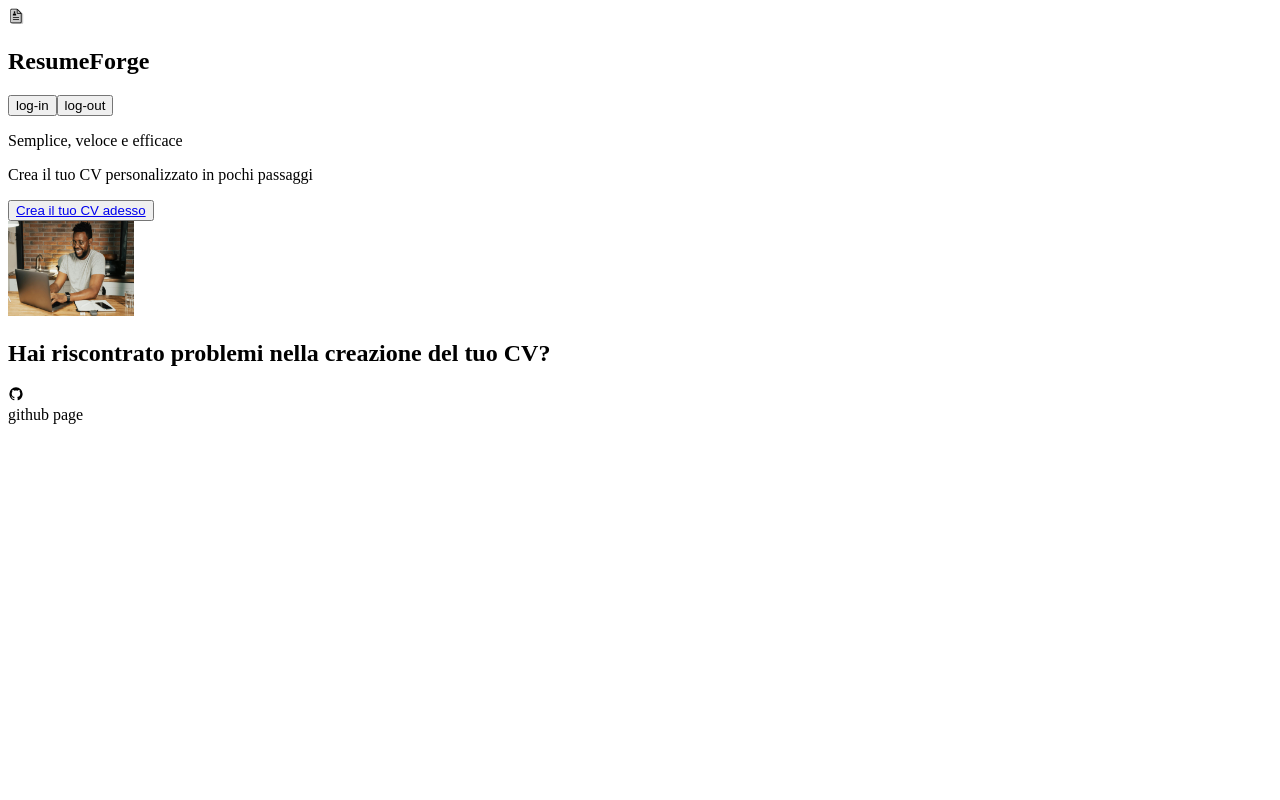
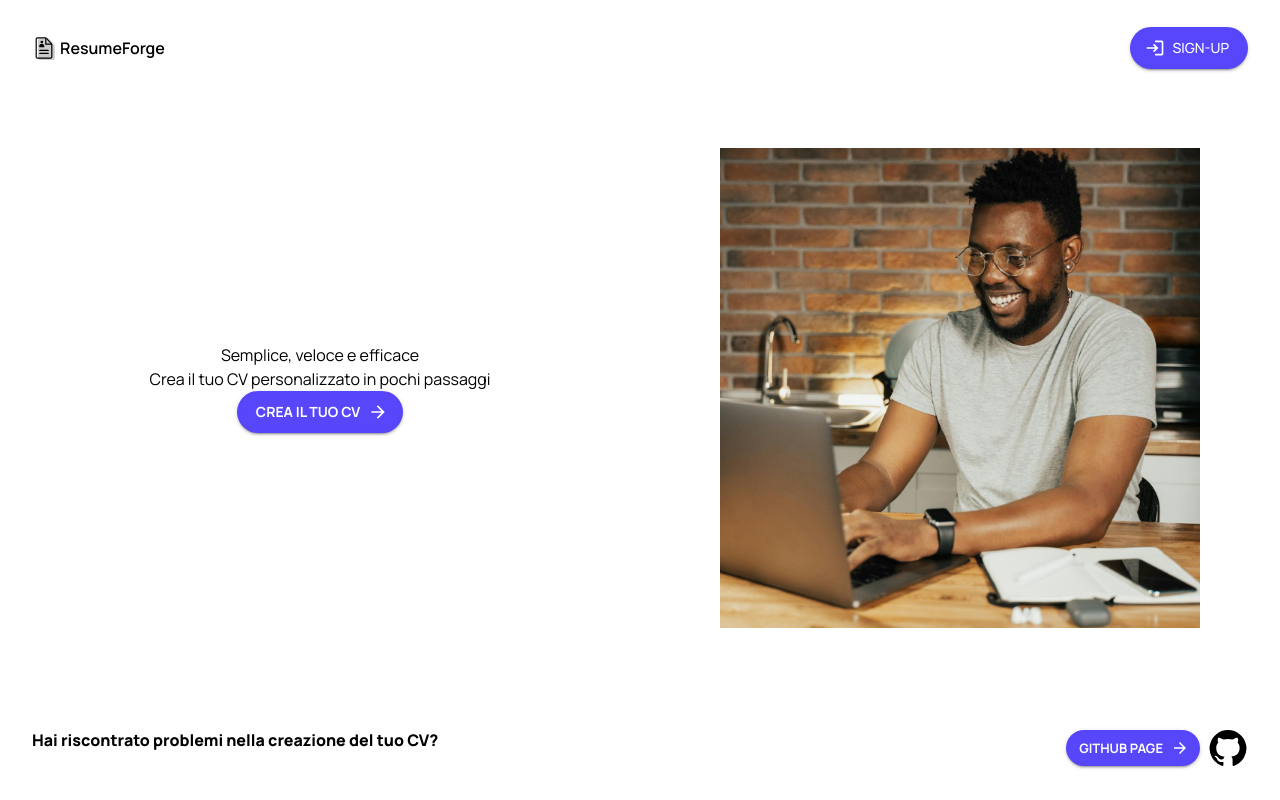
Before and after one commit to RiccardoElisabetti/ResumeForge, a React (Vite) app: page / in a window 1280 px wide. Built offline with nearby package versions, Linux system fonts and the light colour scheme.

Commit message:
Adjusted homepage UI

```diff
--- a/package.json
+++ b/package.json
@@ -14,6 +14,8 @@
     "@emotion/styled": "^11.11.5",
     "@mui/icons-material": "^5.15.15",
     "@mui/material": "^5.15.15",
+    "@mui/x-date-pickers": "^7.2.0",
+    "dayjs": "^1.11.5",
     "react": "^18.2.0",
     "react-dom": "^18.2.0",
     "react-hook-form": "^7.51.3",
--- a/src/assets/ResumeForgeLogo.tsx
+++ b/src/assets/ResumeForgeLogo.tsx
@@ -1,7 +1,8 @@
 import type { SVGProps } from "react";
-
+import SvgIcon from "@mui/material/SvgIcon";
 export default function ResumeForgeLogo(props: SVGProps<SVGSVGElement>) {
 	return (
+		<SvgIcon>
 			<svg
 				xmlns="http://www.w3.org/2000/svg"
 				width="1em"
@@ -43,5 +44,6 @@ export default function ResumeForgeLogo(props: SVGProps<SVGSVGElement>) {
 					></path>
 				</g>
 			</svg>
+		</SvgIcon>
 	);
 }
--- a/src/components/FormWrapper.tsx
+++ b/src/components/FormWrapper.tsx
@@ -16,7 +16,7 @@ export function FormWrapper({
 		<Container
 			maxWidth={maxWidth}
 			sx={{
-				padding: "2rem",
+				padding: "3rem",
 				borderRadius: "4rem",
 				boxShadow: "-10px 11px 0px 4px #9593FA",
 				...sx,
--- a/src/components/Homepage.tsx
+++ b/src/components/Homepage.tsx
@@ -1,49 +1,137 @@
-import GithubLogo from "./../assets/GithubLogo";
 import ResumeForgeLogo from "./../assets/ResumeForgeLogo";
 import GenericGuyImage from "./../assets/GenericGuy.jpg";
-import { Link } from "react-router-dom";
+import { Link as Anchor } from "react-router-dom";
+import {
+	AppBar,
+	Box,
+	Button,
+	Container,
+	Stack,
+	Toolbar,
+	Typography,
+} from "@mui/material";
+import LoginIcon from "@mui/icons-material/Login";
+import ArrowForwardIcon from "@mui/icons-material/ArrowForward";
+import Link from "@mui/material/Link";
+import GitHubIcon from "@mui/icons-material/GitHub";
+import Grid from "@mui/material/Unstable_Grid2";
 
 export function Homepage() {
 	return (
-		<>
-			<header>
-				<div className="logo-wrapper">
-					<ResumeForgeLogo></ResumeForgeLogo>
-					<h2>ResumeForge</h2>
-				</div>
-				<div className="account">
-					<button className="log-in">log-in</button>
-					<button className="log-out">log-out</button>
-				</div>
-			</header>
-			<main>
-				<div className="main-hero">
-					<div className="hero-paragraphs">
-						<p>Semplice, veloce e efficace</p>
-						<p>Crea il tuo CV personalizzato in pochi passaggi</p>
-					</div>
-					<div className="hero-buttons">
-						<button>
-							<Link to="/form">Crea il tuo CV adesso</Link>
-						</button>
-					</div>
-				</div>
-				<div className="main-image">
-					<img
-						src={GenericGuyImage}
-						alt="Generic Guy"
-						className="image"
-						style={{ aspectRatio: "4/3", width: "10%" }}
-					/>
-				</div>
-			</main>
-			<footer>
-				<h2>Hai riscontrato problemi nella creazione del tuo CV?</h2>
-				<div className="github">
-					<GithubLogo></GithubLogo>
-					<div>github page</div>
-				</div>
-			</footer>
-		</>
+		<Stack height={"100svh"}>
+			<AppBar
+				elevation={0}
+				position="static"
+				sx={{ paddingTop: "1rem", bgcolor: "white", paddingX: "2rem" }}
+			>
+				<Toolbar
+					disableGutters
+					sx={{ justifyContent: "space-between", width: "100%" }}
+				>
+					<Stack
+						component={Anchor}
+						to="/"
+						sx={{ textDecoration: "none", color: "black" }}
+						direction={"row"}
+						spacing={0.5}
+						alignItems={"center"}
+					>
+						<ResumeForgeLogo></ResumeForgeLogo>
+						<Typography fontWeight={600}>ResumeForge</Typography>
+					</Stack>
+					<Button
+						sx={{
+							bgcolor: "#5846FB",
+							border: "3px solid rgba(88, 70, 251, 0.87)",
+							borderRadius: "2rem",
+							width: "fit-content",
+						}}
+						variant="contained"
+						startIcon={<LoginIcon />}
+					>
+						Sign-up
+					</Button>
+				</Toolbar>
+			</AppBar>
+			<Box component="main" flexGrow={1} height={"100%"}>
+				<Grid container spacing={4} sx={{ m: 0, p: 0 }} height={"100%"}>
+					<Grid
+						xs={6}
+						display={"flex"}
+						alignItems={"center"}
+						justifyContent={"center"}
+						flexDirection={"column"}
+					>
+						<Typography fontSize={"inherit"}>
+							Semplice, veloce e efficace
+						</Typography>
+						<Typography fontSize={"inherit"}>
+							Crea il tuo CV personalizzato in pochi passaggi
+						</Typography>
+						<Button
+							to="/form"
+							sx={{
+								bgcolor: "#5846FB",
+								border: "3px solid rgba(88, 70, 251, 0.87)",
+								borderRadius: "2rem",
+								width: "fit-content",
+								fontWeight: "700",
+							}}
+							component={Anchor}
+							variant="contained"
+							endIcon={<ArrowForwardIcon />}
+						>
+							Crea il tuo CV
+						</Button>
+					</Grid>
+					<Grid
+						xs={6}
+						display={"flex"}
+						alignItems={"center"}
+						justifyContent={"center"}
+						flexDirection={"column"}
+					>
+						<Box
+							component="img"
+							src={GenericGuyImage}
+							alt="Generic Guy"
+							sx={{ maxWidth: "30rem", aspectRatio: 1 , objectFit: "cover"}}
+						/>
+					</Grid>
+				</Grid>
+			</Box>
+			<Stack direction={"row"} justifyContent={"space-between"} padding={4}>
+				<Typography fontWeight={900}>
+					Hai riscontrato problemi nella creazione del tuo CV?
+				</Typography>
+				<Link
+					sx={{ textDecoration: "none" }}
+					href="https://github.com/RiccardoElisabetti/ResumeForge"
+				>
+					<Stack
+						fontSize={"2.5rem"}
+						spacing={1}
+						direction={"row"}
+						alignItems={"center"}
+					>
+						<Button
+							sx={{
+								bgcolor: "#5846FB",
+								border: "3px solid rgba(88, 70, 251, 0.87)",
+								borderRadius: "2rem",
+								width: "fit-content",
+								fontWeight: "700",
+							}}
+							variant="contained"
+							endIcon={<ArrowForwardIcon />}
+							size="small"
+						>
+							Github page
+						</Button>
+						<GitHubIcon sx={{ color: "black" }} fontSize="inherit"></GitHubIcon>
+					</Stack>
+				</Link>
+			</Stack>
+		</Stack>
 	);
 }
--- a/src/components/SkillSection.tsx
+++ b/src/components/SkillSection.tsx
@@ -1,12 +1,66 @@
-export function Skill(){
-    return (
-        <fieldset>
-            <legend>Competenza</legend>
-            <label htmlFor="compentenza">Competenza:</label>
-        	<input type="text" id="compentenza" name="competenza" required />
-            <label htmlFor="livello">Livello:</label>
-        	<input type="text" id="livello" name="livello" required />
-            <button>+ Aggiungi nuova esperienza</button>
-        </fieldset>
-    );
+import {
+	Accordion,
+	AccordionDetails,
+	AccordionSummary,
+	FormControl,
+	InputLabel,
+	MenuItem,
+	Select,
+	TextField,
+	Typography,
+} from "@mui/material";
+import Grid from "@mui/material/Unstable_Grid2";
+import ArrowDownwardIcon from "@mui/icons-material/ArrowDownward";
+
+export function Skill() {
+	return (
+		<Accordion
+			square
+			sx={{
+				width: "100%",
+				border: "3px solid #9593FA",
+				borderRadius: "1.5rem",
+			}}
+		>
+			<AccordionSummary expandIcon={<ArrowDownwardIcon />}>
+				<Typography fontWeight={600}>Abilità</Typography>
+			</AccordionSummary>
+			<AccordionDetails>
+				<Grid container spacing={4} padding={.5}>
+					<Grid xs={12} sm={6}>
+						<TextField
+							label="Competenza"
+							sx={{ width: "100%" }}
+							variant="filled"
+						/>
+					</Grid>
+					<Grid xs={12} sm={6}>
+						<FormControl fullWidth variant="filled">
+							<InputLabel id="select-label">Livello</InputLabel>
+							<Select
+								variant="filled"
+								autoWidth
+								labelId="select-label"
+								value={""}
+							>
+								<MenuItem value="Nessuno">Nessuno</MenuItem>
+								<MenuItem value="Principiante">Principiante</MenuItem>
+								<MenuItem value="Capace">Capace</MenuItem>
+								<MenuItem value="Esperto">Esperto</MenuItem>
+							</Select>
+						</FormControl>
+					</Grid>
+				</Grid>
+			</AccordionDetails>
+		</Accordion>
+
+		// <fieldset>
+		// 	<legend>Competenza</legend>
+		// 	<label htmlFor="compentenza">Competenza:</label>
+		// 	<input type="text" id="compentenza" name="competenza" required />
+		// 	<label htmlFor="livello">Livello:</label>
+		// 	<input type="text" id="livello" name="livello" required />
+		// 	<button>+ Aggiungi nuova esperienza</button>
+		// </fieldset>
+	);
 }
--- a/src/components/steps/EmploymentHistory.tsx
+++ b/src/components/steps/EmploymentHistory.tsx
@@ -2,22 +2,85 @@ import { Link } from "react-router-dom";
 import { Experience } from "../ExperienceSection";
 import { Skill } from "../SkillSection";
 import { FormWrapper } from "../FormWrapper";
+import Stack from "@mui/material/Stack";
+import { Button, Typography } from "@mui/material";
+import ArrowForwardIcon from "@mui/icons-material/ArrowForward";
+import ArrowBackIcon from "@mui/icons-material/ArrowBack";
+import AddIcon from "@mui/icons-material/Add";
 
 export function EmploymentHistory() {
 	return (
 		<FormWrapper>
-			<fieldset style={{ display: "block", width: "50%" }}>
-				<Experience />
-				<Skill />
-				<div>
-					<button>
-						<Link to="/form/">back</Link>
-					</button>
-					<button>
-						<Link to="/form/summary">next</Link>
-					</button>
-				</div>
-			</fieldset>
+			<Stack spacing={2}>
+				<Stack>
+					<Experience />
+					<Button
+						sx={{
+							width: "100%",
+							borderRadius: "2rem",
+							marginTop: "1rem",
+							color: "#9593FA",
+						}}
+						variant="text"
+						startIcon={<AddIcon />}
+					>
+						<Typography fontWeight={500}>
+							Aggiungi Esperienza Lavorativa
+						</Typography>
+					</Button>
+				</Stack>
+				<Stack>
+					<Skill />
+					<Button
+						sx={{
+							width: "100%",
+							borderRadius: "2rem",
+							marginTop: "1rem",
+							color: "#9593FA",
+						}}
+						variant="text"
+						startIcon={<AddIcon />}
+					>
+						<Typography fontWeight={500}>
+							Aggiungi Abilità
+						</Typography>
+					</Button>
+				</Stack>
+				<Stack
+					direction={"row"}
+					display={"flex"}
+					justifyContent={"space-around"}
+				>
+					<Button
+						sx={{
+							width: "30%",
+							bgcolor: "#5846FB",
+							borderRadius: "2rem",
+							marginTop: "1rem",
+						}}
+						component={Link}
+						to="/form/"
+						variant="contained"
+						startIcon={<ArrowBackIcon />}
+					>
+						back
+					</Button>
+					<Button
+						sx={{
+							width: "30%",
+							bgcolor: "#5846FB",
+							borderRadius: "2rem",
+							marginTop: "1rem",
+						}}
+						component={Link}
+						to="/form/summary"
+						variant="contained"
+						endIcon={<ArrowForwardIcon />}
+					>
+						next
+					</Button>
+				</Stack>
+			</Stack>
 		</FormWrapper>
 	);
 }
--- a/src/components/steps/PersonalInformations.tsx
+++ b/src/components/steps/PersonalInformations.tsx
@@ -2,13 +2,18 @@ import { Link } from "react-router-dom";
 import { FormWrapper } from "../FormWrapper";
 import TextField from "@mui/material/TextField";
 import Grid from "@mui/material/Unstable_Grid2";
-import {Button } from "@mui/material";
+import { Button } from "@mui/material";
 import ArrowForwardIcon from "@mui/icons-material/ArrowForward";
+import { useForm } from "react-hook-form";
 
 export function PersonalInformations() {
+	const { register } = useForm()
+
+
 	return (
 		<FormWrapper>
-			<Grid container rowSpacing={3} columnSpacing={2}>
+
+			<Grid container rowSpacing={4} columnSpacing={2}>
 				<Grid md={6} xs={12}>
 					<TextField sx={{ width: "100%" }} label="Nome" variant="filled" />
 				</Grid>
@@ -51,7 +56,12 @@ export function PersonalInformations() {
 				</Grid>
 				<Grid display={"flex"} justifyContent={"center"} xs={12}>
 					<Button
-						sx={{ width: "80%", bgcolor: "#5846FB", borderRadius: "2rem" }}
+						sx={{
+							width: "80%",
+							bgcolor: "#5846FB",
+							borderRadius: "2rem",
+							marginTop: "1rem",
+						}}
 						component={Link}
 						to="/form/history"
 						variant="contained"
--- a/src/components/steps/Summary.tsx
+++ b/src/components/steps/Summary.tsx
@@ -1,8 +1,10 @@
 import { Link } from "react-router-dom";
+import { FormWrapper } from "../FormWrapper";
 
 
 export function Summary() {
 	return (
+
 		<fieldset>
 			<legend>Summary</legend>
 			<p>Here's a summary of your information:</p>
--- a/src/styles/index.css
+++ b/src/styles/index.css
@@ -0,0 +1,3 @@
+html, body{
+    margin: 0;
+}
```
Also changed, not shown: src/components/Context.tsx (renamed from src/components/State.tsx, +4 -6 lines), src/components/ExperienceSection.tsx (+153 -35 lines), src/App.tsx (line endings or trailing spaces), 1 other file (tests, documents, lock files or other folders). Lines whose indentation alone changed are shown as unchanged.
